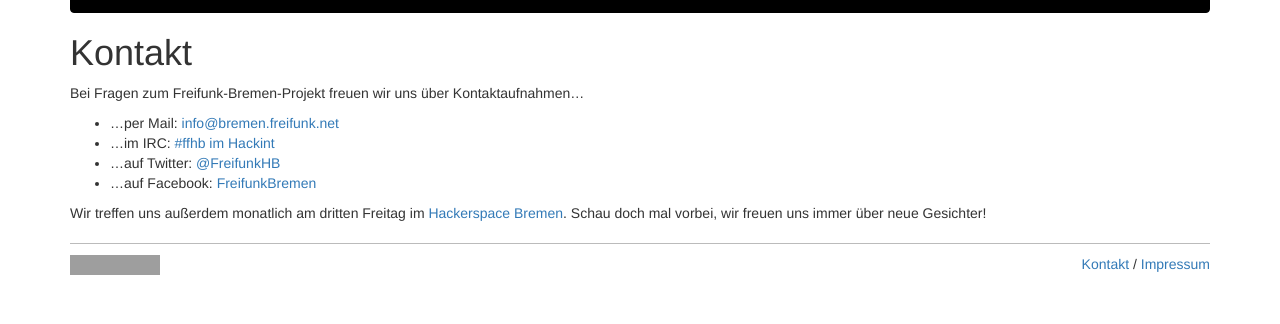
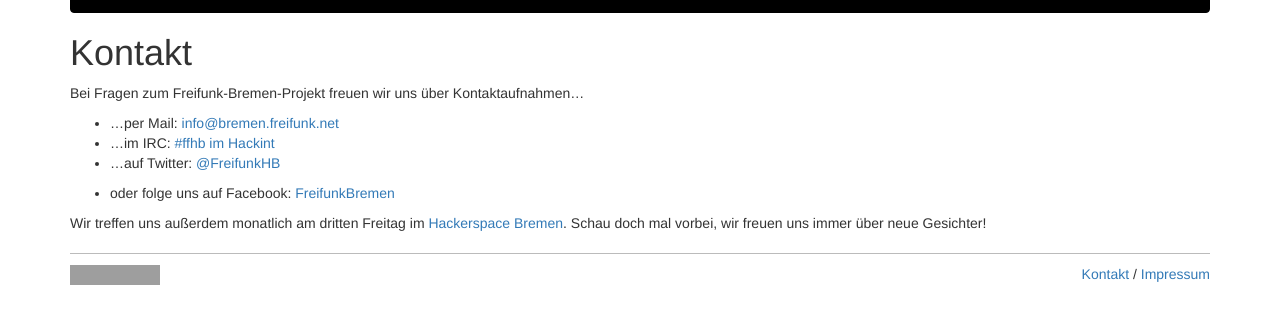
Before and after one commit to FreifunkBremen/bremen.freifunk.net, a Jekyll site: the page built from kontakt.md, in a window 1280 px wide, cut to the strip 199-523 px from the top of the page. Built offline with Jekyll 4.4.1, drawn with Linux system fonts in a browser that asks for light colours; nearby versions of some CDN libraries; Markdown is read by kramdown in place of the engine named in the settings; grey boxes are pictures that could not be loaded.

Commit message:
Update kontakt.md

```diff
--- a/kontakt.md
+++ b/kontakt.md
@@ -10,7 +10,8 @@
 * …per Mail: [info@bremen.freifunk.net](mailto:info@bremen.freifunk.net)
 * …im IRC: [#ffhb im Hackint](irc://irc.hackint.org/ffhb)
 * …auf Twitter: [@FreifunkHB](https://twitter.com/FreifunkHB)
-* …auf Facebook: [FreifunkBremen](https://www.facebook.com/FreifunkBremen)
+
+* oder folge uns auf Facebook: [FreifunkBremen](https://www.facebook.com/FreifunkBremen)
 
 Wir treffen uns außerdem monatlich am dritten Freitag im [Hackerspace
 Bremen](https://www.hackerspace-bremen.de/anfahrt/). Schau doch mal vorbei, wir
```
